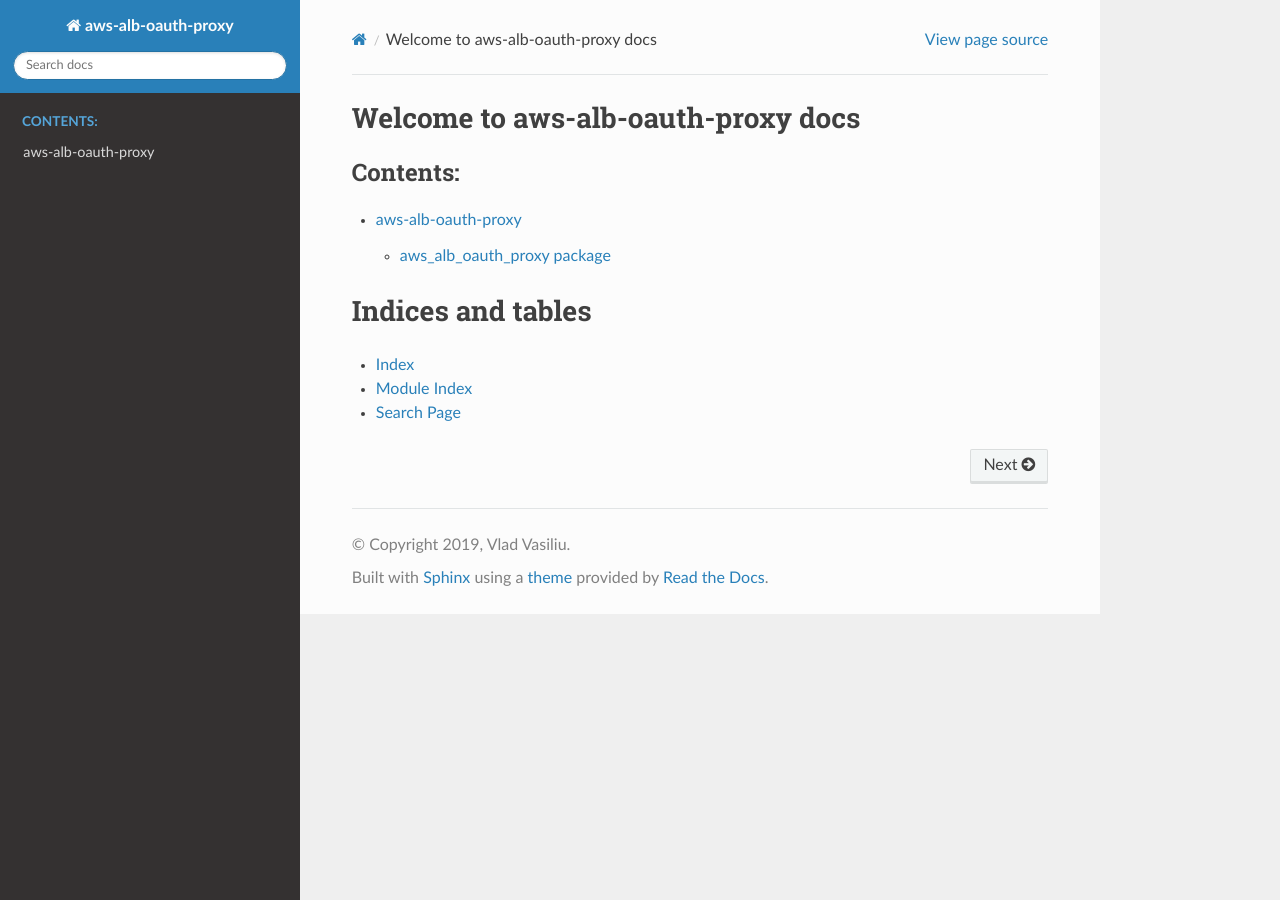
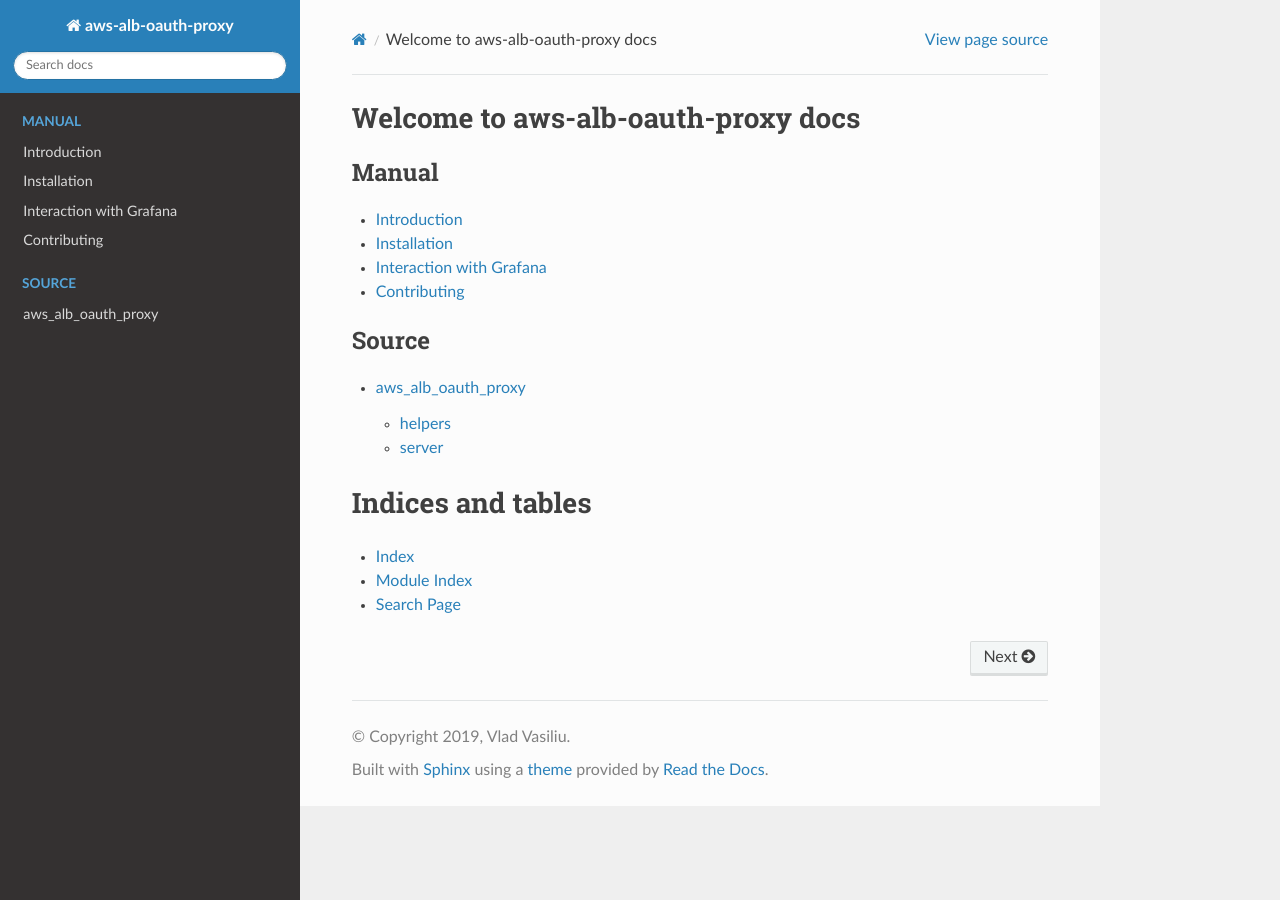
Before and after one commit to vladvasiliu/aws-alb-oauth-proxy, a Sphinx documentation site: the page built from docs/index.rst, in a window 1280 px wide. Built offline with Sphinx 7.4.7 and the Read the Docs theme 2.0.0, drawn with Linux system fonts in a browser that asks for light colours.

Commit message:
Added documentation stubs.

```diff
--- a/docs/index.rst
+++ b/docs/index.rst
@@ -3,7 +3,16 @@ Welcome to aws-alb-oauth-proxy docs
 
 .. toctree::
    :maxdepth: 2
-   :caption: Contents:
+   :caption: Manual
+
+   man/intro
+   man/install
+   man/grafana
+   man/contributing
+
+.. toctree::
+   :maxdepth: 2
+   :caption: Source
 
    source/modules
 
--- /dev/null
+++ b/docs/man/contributing.rst
@@ -0,0 +1,2 @@
+Contributing
+============
--- /dev/null
+++ b/docs/man/grafana.rst
@@ -0,0 +1,2 @@
+Interaction with Grafana
+========================
--- /dev/null
+++ b/docs/man/install.rst
@@ -0,0 +1,2 @@
+Installation
+============
--- /dev/null
+++ b/docs/man/intro.rst
@@ -0,0 +1,2 @@
+Introduction
+============
--- a/docs/source/aws_alb_oauth_proxy.rst
+++ b/docs/source/aws_alb_oauth_proxy.rst
@@ -1,24 +1,18 @@
-aws\_alb\_oauth\_proxy package
-==============================
-
 .. automodule:: aws_alb_oauth_proxy
     :members:
     :undoc-members:
     :show-inheritance:
 
-Submodules
-----------
-
-aws\_alb\_oauth\_proxy.helpers module
--------------------------------------
+helpers
+-------
 
 .. automodule:: aws_alb_oauth_proxy.helpers
     :members:
     :undoc-members:
     :show-inheritance:
 
-aws\_alb\_oauth\_proxy.server module
-------------------------------------
+server
+------
 
 .. automodule:: aws_alb_oauth_proxy.server
     :members:
--- a/docs/source/modules.rst
+++ b/docs/source/modules.rst
@@ -1,5 +1,5 @@
-aws-alb-oauth-proxy
-===================
+aws\_alb\_oauth\_proxy
+======================
 
 .. toctree::
    :maxdepth: 4
```
Also changed, not shown: README.rst (+39 -1 lines), 1 other file.
